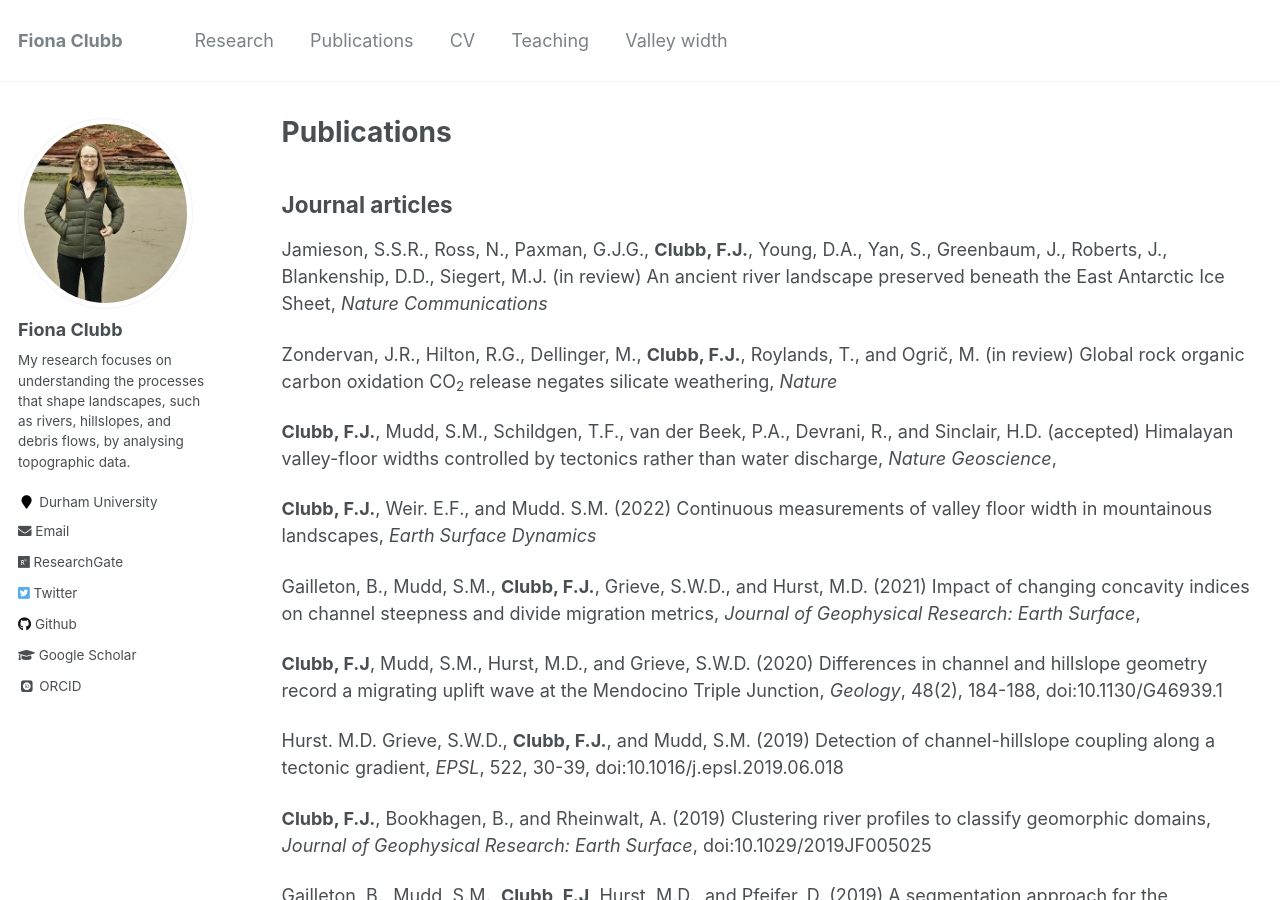
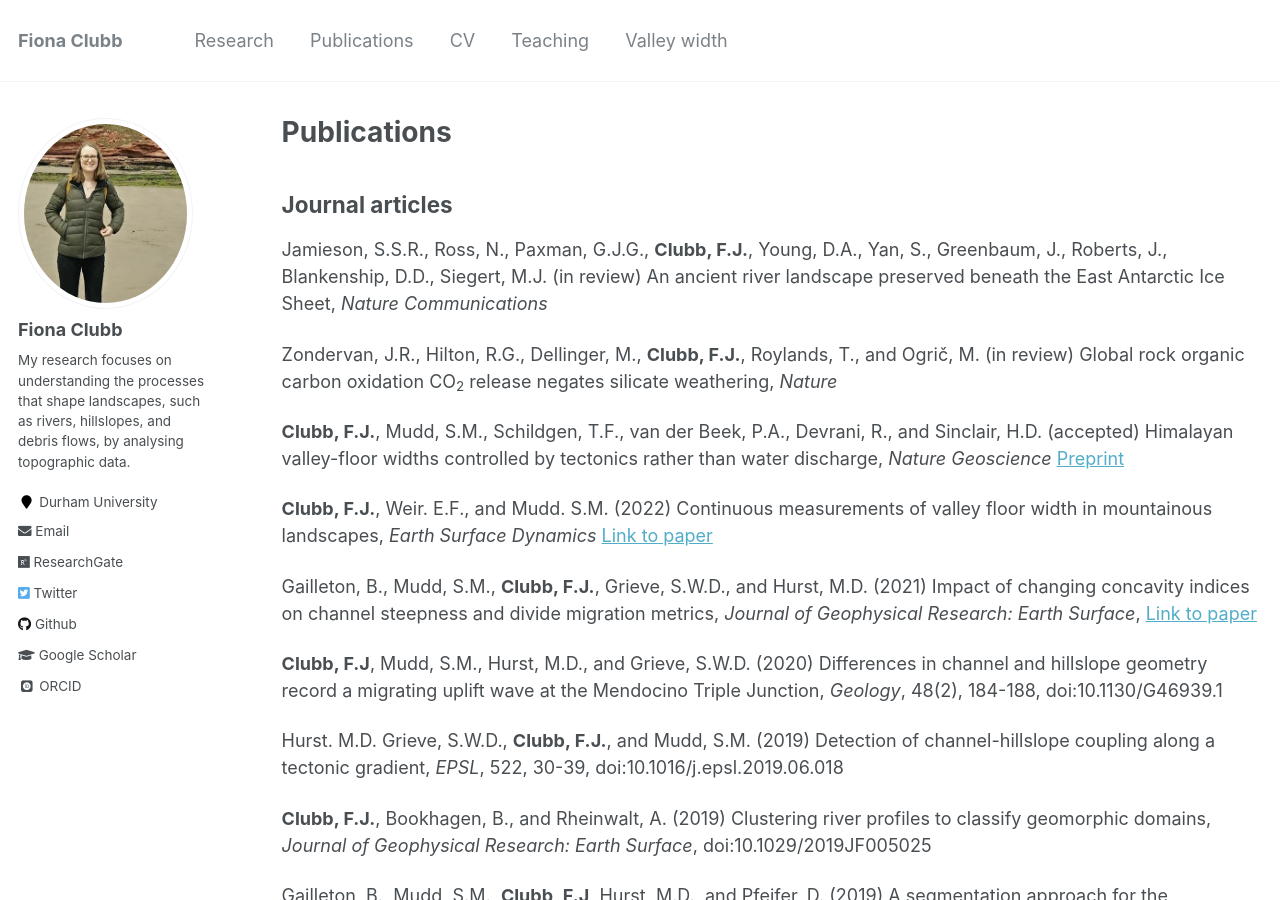
Before and after one commit to fclubb/fclubb.github.io, a Jekyll site: the page built from _pages/publications.md, in a window 1280 px wide and 900 px high. Built offline with Jekyll 4.4.1, drawn with Linux system fonts in a browser that asks for light colours; some web fonts are replaced.

Commit message:
adding links

```diff
--- a/_pages/publications.md
+++ b/_pages/publications.md
@@ -11,11 +11,11 @@ Jamieson, S.S.R., Ross, N., Paxman, G.J.G., **Clubb, F.J.**, Young, D.A., Yan, S
 
 Zondervan, J.R., Hilton, R.G., Dellinger, M., **Clubb, F.J.**, Roylands, T., and Ogrič, M. (in review) Global rock organic carbon oxidation CO<sub>2</sub> release negates silicate weathering, _Nature_
 
-**Clubb, F.J.**, Mudd, S.M., Schildgen, T.F., van der Beek, P.A., Devrani, R., and Sinclair, H.D. (accepted) Himalayan valley-floor widths controlled by tectonics rather than water discharge, _Nature Geoscience_, [](https://www.researchsquare.com/article/rs-2065309/v1)
+**Clubb, F.J.**, Mudd, S.M., Schildgen, T.F., van der Beek, P.A., Devrani, R., and Sinclair, H.D. (accepted) Himalayan valley-floor widths controlled by tectonics rather than water discharge, _Nature Geoscience_ [Preprint](https://www.researchsquare.com/article/rs-2065309/v1)
 
-**Clubb, F.J.**, Weir. E.F., and Mudd. S.M. (2022) Continuous measurements of valley floor width in mountainous landscapes, _Earth Surface Dynamics_ [](https://doi.org/10.5194/esurf-10-437-2022)
+**Clubb, F.J.**, Weir. E.F., and Mudd. S.M. (2022) Continuous measurements of valley floor width in mountainous landscapes, _Earth Surface Dynamics_ [Link to paper](https://doi.org/10.5194/esurf-10-437-2022)
 
-Gailleton, B., Mudd, S.M., **Clubb, F.J.**, Grieve, S.W.D., and Hurst, M.D. (2021) Impact of changing concavity indices on channel steepness and divide migration metrics, _Journal of Geophysical Research: Earth Surface_, [](https://doi.org/10.1029/2020JF006060)
+Gailleton, B., Mudd, S.M., **Clubb, F.J.**, Grieve, S.W.D., and Hurst, M.D. (2021) Impact of changing concavity indices on channel steepness and divide migration metrics, _Journal of Geophysical Research: Earth Surface_, [Link to paper](https://doi.org/10.1029/2020JF006060)
 
 **Clubb, F.J**, Mudd, S.M., Hurst, M.D., and Grieve, S.W.D. (2020) Differences in channel and hillslope geometry record a migrating uplift wave at the Mendocino Triple Junction, _Geology_, 48(2), 184-188, doi:10.1130/G46939.1
 
```
